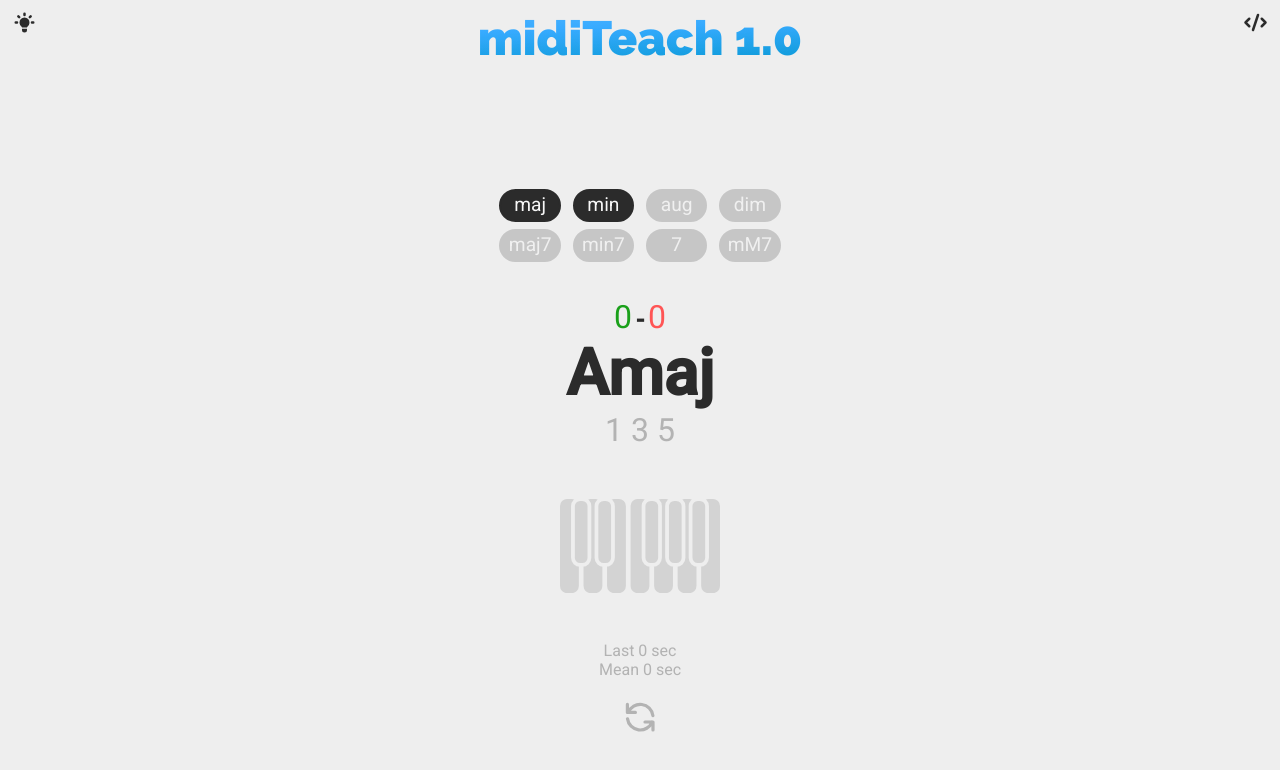
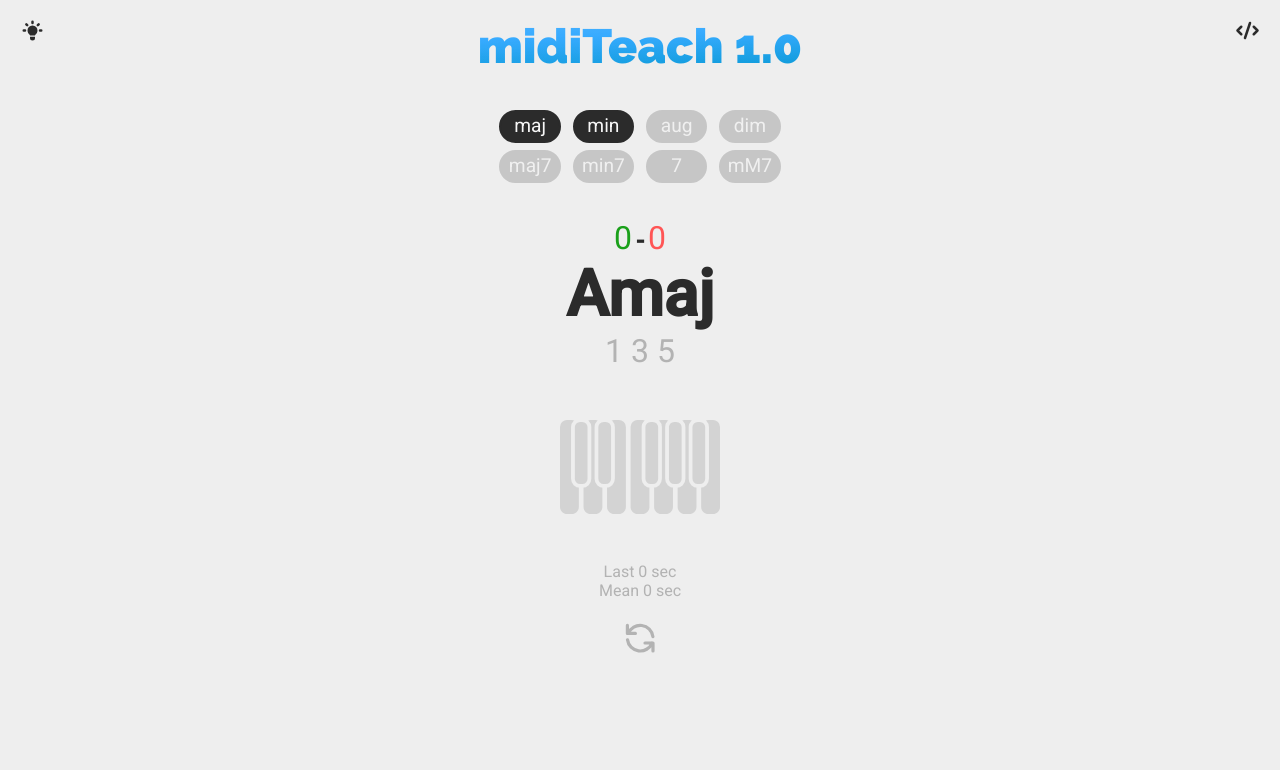
Before and after one commit to alelouis/midiTeach, a plain HTML site: page index.html in a window 1280 px wide. Drawn offline with Linux system fonts and the light colour scheme.

Commit message:
css resize

```diff
--- a/style.css
+++ b/style.css
@@ -27,7 +27,7 @@ body {
   font-family: Roboto;
   width: 50%;
   margin: auto;
-  padding-top: 14%;
+  padding-top: 2em;
   color: var(--primary-color);
 }
 
@@ -80,14 +80,10 @@ body {
 }
 
 #header {
-  position: fixed;
-  left: 0;
-  top: 0%;
   width: 100%;
   color: var(--primary-color);
   padding-top: 10px;
   margin: 0px;
-  display: inline;
   background-image: -webkit-linear-gradient(92deg, #f35626, #feab3a);
   -webkit-background-clip: text;
   -webkit-text-fill-color: transparent;
@@ -144,11 +140,11 @@ body {
 
 #selector {
   text-align: center;
-
   margin: auto;
   margin-bottom: 2em;
-  width: 50%;
+  width: 100%;
   min-width: 150px;
+  max-width: 20em;
 }
 
 #time {
```
